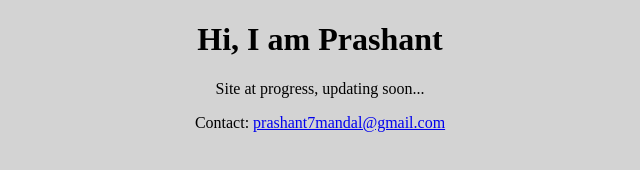
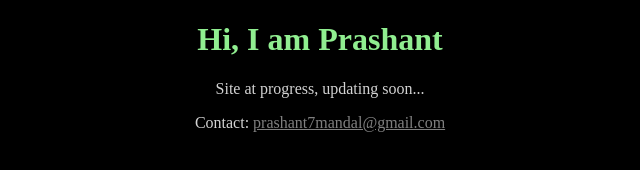
Before and after one commit to prashant-mandal/prashant-mandal.github.io, a plain HTML site: page index.html in a window 1280 px wide. Shown: the whole page, without its empty margins (320-960 px from the left). Drawn offline with Linux system fonts and the light colour scheme.

Commit message:
Update index.html

```diff
--- a/index.html
+++ b/index.html
@@ -3,8 +3,21 @@
   <head>
     <meta name="description" content="All about Prashant Mandal." />
     <title>Prashant Mandal | Profile</title>
+	<style>
+	body{
+		color:lightgray;
+		background-color:black;
+		text-align:center
+		}
+	h1{
+		color:lightgreen
+	}
+	a{
+		color:gray
+	}
+	</style>
   </head>
-  <body style="background-color:lightgray; text-align:center">
+  <body >
     <div ><h1>Hi, I am Prashant</h1></div>
     <footer>
     <p>Site at progress, updating soon...</p>
```
